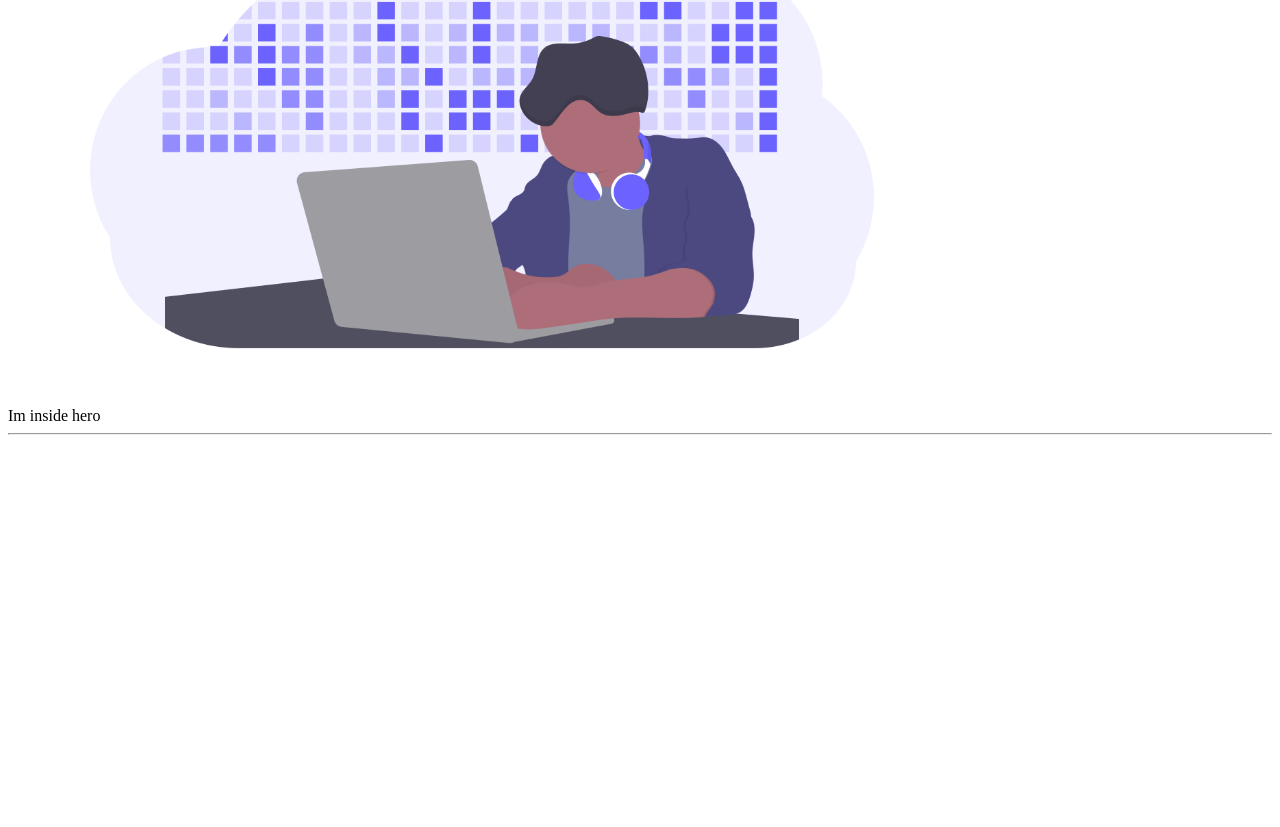
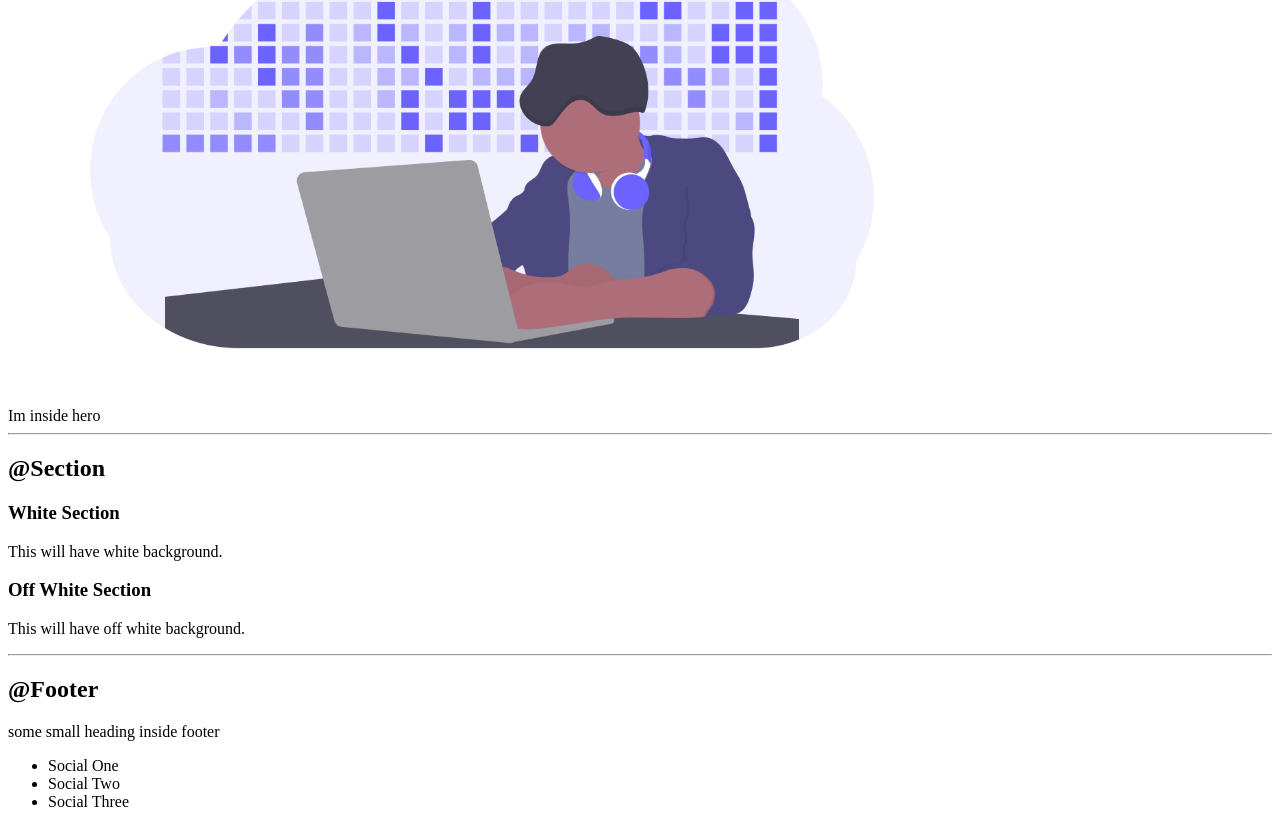
Before and after one commit to AadharPathade/component-library-myportfolio, a plain HTML site: page index.html in a window 1280 px wide. Shown: the part 1509-2336 px from the top of the page. Before the commit the page ends 1952 px from the top, so only its background shows below. Drawn offline with Linux system fonts and the light colour scheme.

Commit message:
updated : section & footer
added section and footer part

```diff
--- a/index.html
+++ b/index.html
@@ -68,5 +68,24 @@
         <div>Im inside hero</div>
     </header>
     <hr>
+    <h2>@Section</h2>
+    <section>
+        <h3>White Section</h3>
+        <p>This will have white background.</p>
+    </section>
+    <section>
+        <h3>Off White Section</h3>
+        <p>This will have off white background.</p>
+    </section>
+    <hr>
+    <h2>@Footer</h2>
+    <footer>
+        <div>some small heading inside footer</div>
+        <ul>
+            <li>Social One</li>
+            <li>Social Two</li>
+            <li>Social Three</li>
+        </ul>
+    </footer>
 </body>
 </html>
```
